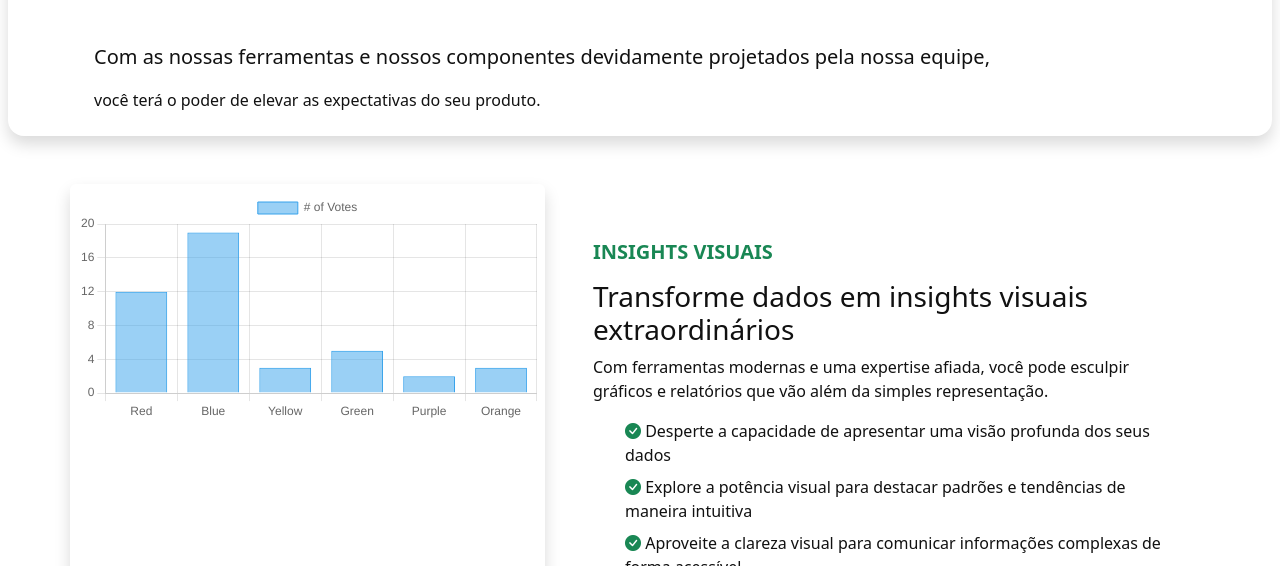
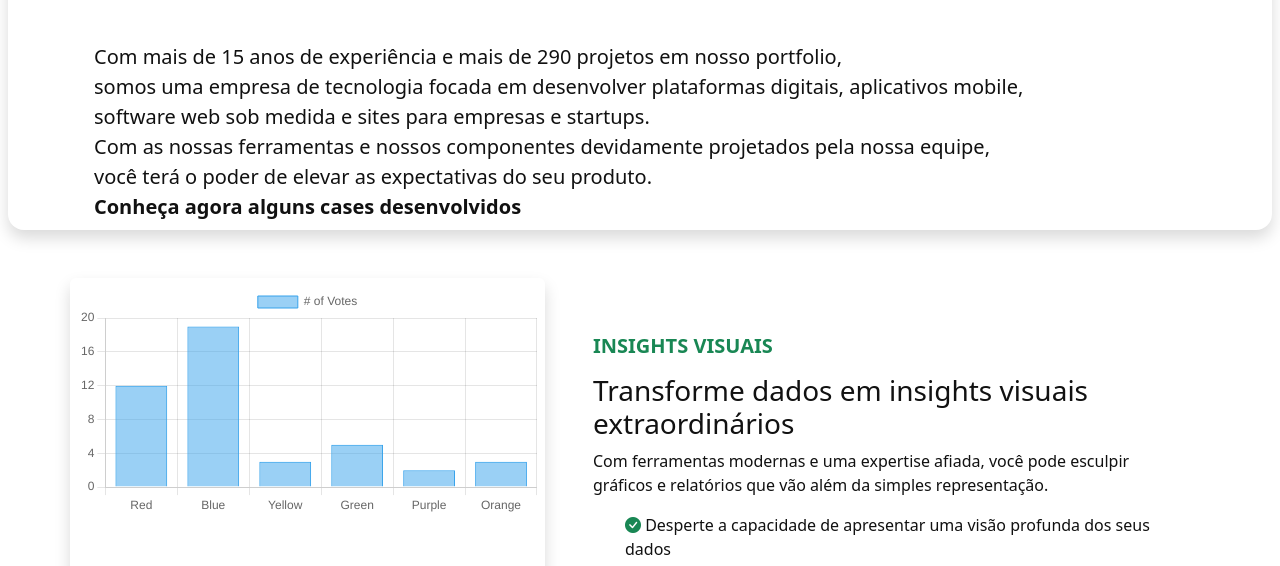
Before and after one commit to Craos/Craos, a website: page index.html in a window 1280 px wide. Shown: the part 206-772 px from the top of the page. Drawn offline with nearby package versions, Linux system fonts and the light colour scheme.

Commit message:
Atualização automática

```diff
--- a/index.html
+++ b/index.html
@@ -21,8 +21,12 @@
         <div class="container mt-5 align-items-center g-10">
             <div class="container">
                 <h1 class="ls-tight fw-bolder display-3 mb-5">Produtos mais eficientes</h1>
-                <p class="w-xl-75 lead ">Com as nossas ferramentas e nossos componentes devidamente projetados pela nossa equipe,</p>
-                <p>você terá o poder de elevar as expectativas do seu produto.</p>
+                <span class="fs-5">Com mais de 15 anos de experiência e mais de 290 projetos em nosso portfolio,<br>
+                somos uma empresa de tecnologia focada em desenvolver plataformas digitais, aplicativos mobile, <br>
+                software web sob medida e sites para empresas e startups.<br>
+                Com as nossas ferramentas e nossos componentes devidamente projetados pela nossa equipe,<br>
+                você terá o poder de elevar as expectativas do seu produto.<br>
+                    <b>Conheça agora alguns cases desenvolvidos</b></span>
             </div>
         </div>
 </div>
```
